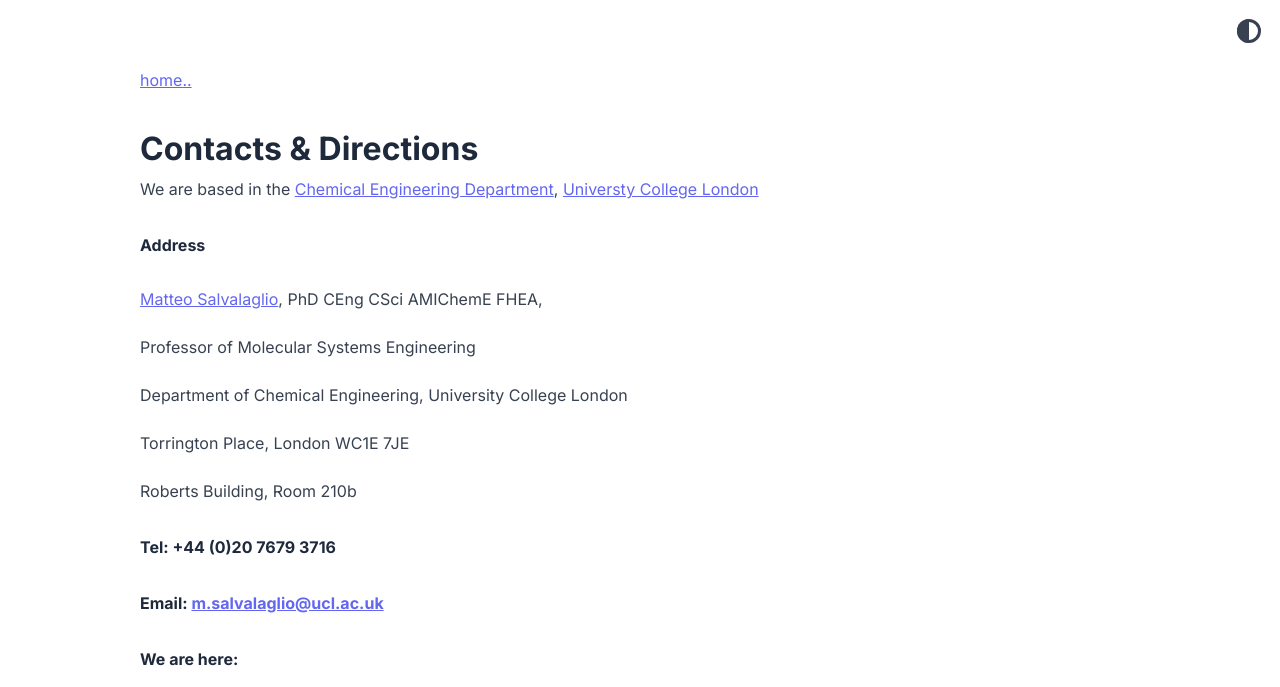
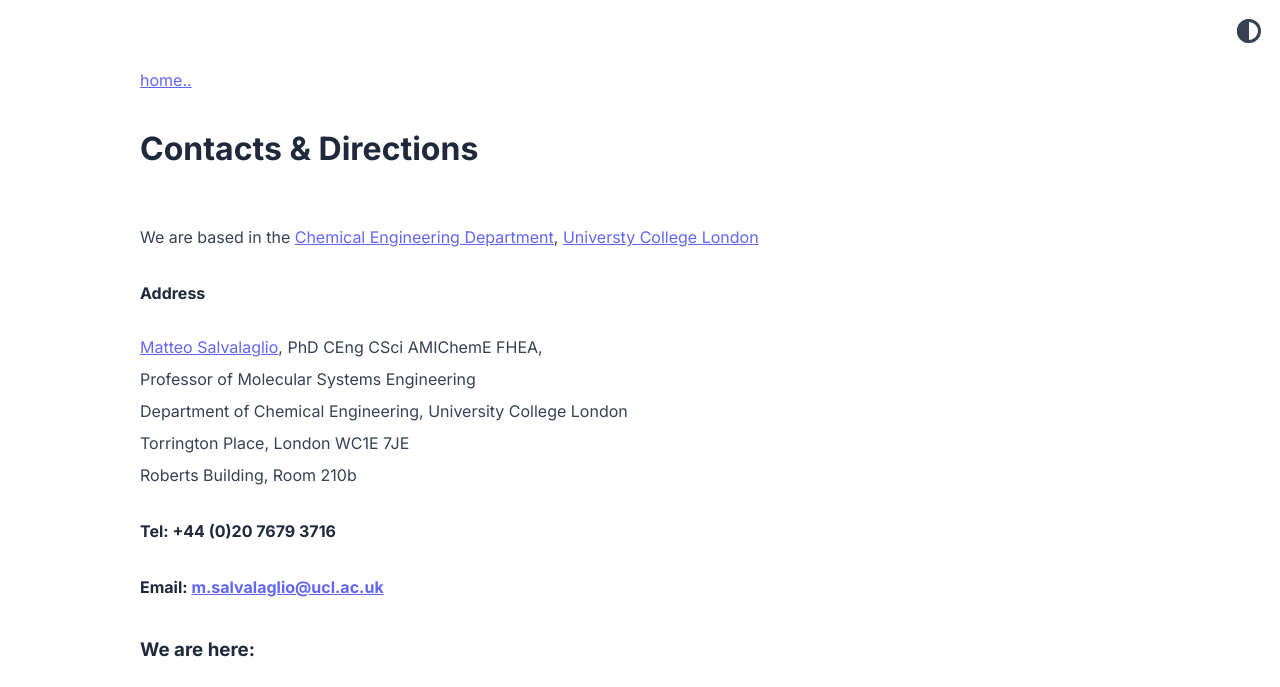
Before and after one commit to mme-ucl/mme-ucl.github.io, a Jekyll site: the page built from contact.md, in a window 1280 px wide. Shown: the top 687 px of the page. Built offline with Jekyll 4.4.1, drawn with Linux system fonts in a browser that asks for light colours; grey boxes are pictures that could not be loaded.

Commit message:
Update contact.md

```diff
--- a/contact.md
+++ b/contact.md
@@ -3,23 +3,21 @@
 title: Contacts & Directions
 ---
 
+<br/>
+
 We are based in the [Chemical Engineering Department](https://www.ucl.ac.uk/chemical-engineering), [Universty College London](https://www.ucl.ac.uk)
 
 #### Address
 
-[Matteo Salvalaglio](https://profiles.ucl.ac.uk/51512-matteo-salvalaglio), PhD CEng CSci AMIChemE FHEA,
-
-Professor of Molecular Systems Engineering
-
-Department of Chemical Engineering, University College London
-
-Torrington Place, London WC1E 7JE
-
-Roberts Building,  Room 210b
+[Matteo Salvalaglio](https://profiles.ucl.ac.uk/51512-matteo-salvalaglio), PhD CEng CSci AMIChemE FHEA,<br/>
+Professor of Molecular Systems Engineering <br/>
+Department of Chemical Engineering, University College London <br/>
+Torrington Place, London WC1E 7JE<br/>
+Roberts Building,  Room 210b<br/>
 
 #### Tel:  +44 (0)20 7679 3716
 
 #### Email: [m.salvalaglio@ucl.ac.uk](mailto:m.salvalaglio@ucl.ac.uk)
 
-#### We are here:
+### We are here:
 <iframe src="https://www.google.com/maps/embed?pb=!1m18!1m12!1m3!1d2482.4747994445015!2d-0.1346066229607007!3d51.52285077181672!2m3!1f0!2f0!3f0!3m2!1i1024!2i768!4f13.1!3m3!1m2!1s0x48761b2f01e0d99b%3A0x2a9dae35ac1481ee!2sUCL%20Department%20of%20Chemical%20Engineering!5e0!3m2!1sen!2suk!4v1698442038178!5m2!1sen!2suk" width="600" height="450" style="border:0;" allowfullscreen="" loading="lazy" referrerpolicy="no-referrer-when-downgrade"></iframe>
```
